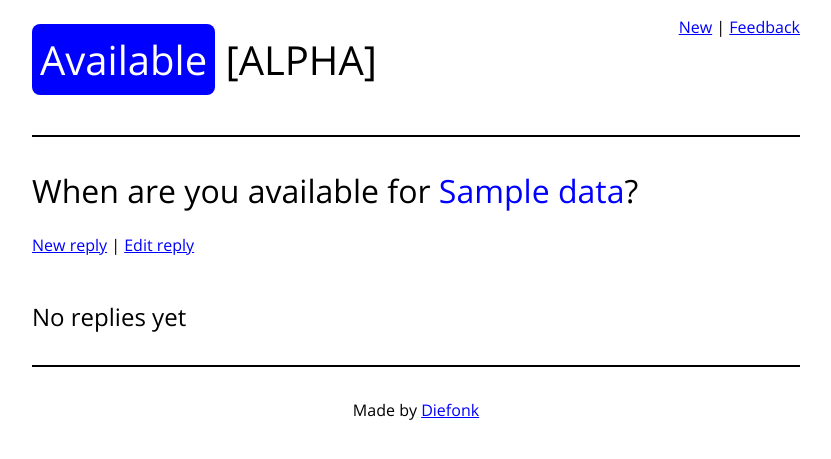
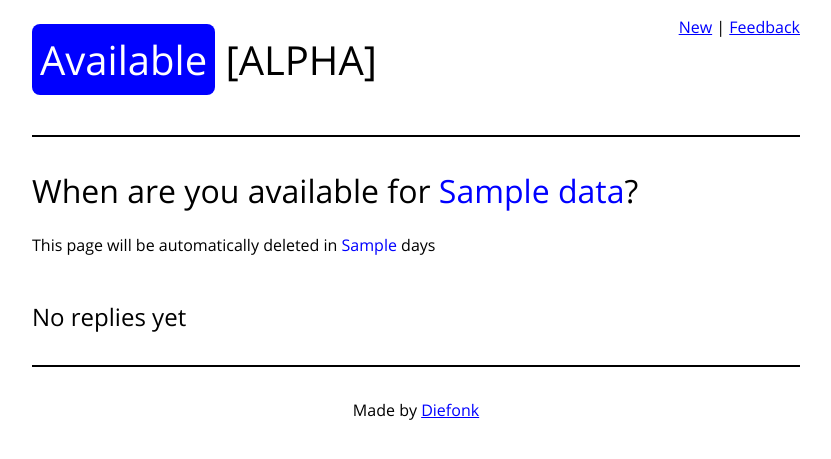
Before and after one commit to Diefonk/avail, a Flask app: template templates/schedule.html in a window 1280 px wide. Shown: the top 459 px of the page, without its empty margins (224-1055 px from the left). Run offline with Flask 2, Linux system fonts and the light colour scheme; the template is opened without the code that fills it: most values are stand-ins (such as "Sample title", 1, 10 or a date in 2020).

Commit message:
Schedule pages are automatically deleted 14 days after their last day

```diff
--- a/app.py
+++ b/app.py
@@ -24,6 +24,7 @@
 	data["title"] = request.form["title"][:50]
 	data["start"] = request.form["start"]
 	data["length"] = int(request.form["length"]) * 24 * int(request.form["resolution"])
+	data["delete"] = datetime.strftime(datetime.strptime(data["start"], "%Y-%m-%d") + timedelta(days = int(request.form["length"]) + 14), "%Y-%m-%d")
 	data["timezone"] = int(request.form["timezone"])
 	data["interval"] = 60 / int(request.form["resolution"])
 	data["replies"] = []
@@ -67,7 +68,8 @@
 			times[-1] += datetime.strftime(timestamp, "%H:%M")
 	with open("static/timezones.json", "r") as file:
 		timezones = load(file)
-	return render_template("schedule.html", data = data, id = str(id), has_replies = len(data["replies"]) > 0, reply_range = range(len(data["replies"])), times = times, has_overlap = len(times) > 0, timezones = timezones)
+	remaining_days = (datetime.strptime(data["delete"], "%Y-%m-%d") - datetime.today()).days
+	return render_template("schedule.html", data = data, id = str(id), has_replies = len(data["replies"]) > 0, reply_range = range(len(data["replies"])), times = times, has_overlap = len(times) > 0, timezones = timezones, remaining_days = remaining_days)
 
 @app.route("/<uuid:id>/reply")
 def reply(id):
--- a/templates/schedule.html
+++ b/templates/schedule.html
@@ -4,9 +4,17 @@
 	<h2>When are you available for <span class="blue">{{ data["title"] }}</span>?</h2>
 	<br>
 
-	<a href="/{{ id }}/reply">New reply</a> |
-	<a href="/{{ id }}/edit">Edit reply</a>
-	<br><br><br>
+	{% if remaining_days >= 14 %}
+		<p>
+			<a href="/{{ id }}/reply">New reply</a> |
+			<a href="/{{ id }}/edit">Edit reply</a>
+		</p>
+	{% else %}
+		<p>
+			This page will be automatically deleted in <span class="blue">{{ remaining_days }}</span> day{% if remaining_days != 1 %}s{% endif %}
+		</p>
+	{% endif %}
+	<br><br>
 
 	{% if has_replies %}
 		<h3>Replies</h3>
```
Also changed, not shown: delete.py (added, +11 -0 lines).
